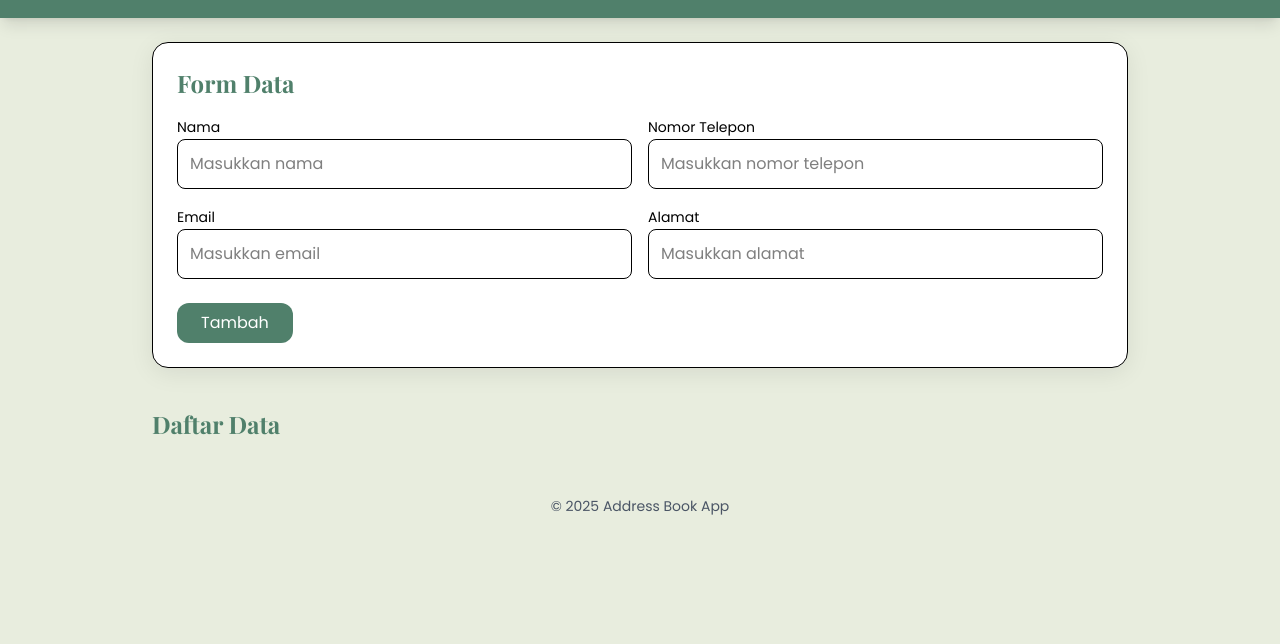
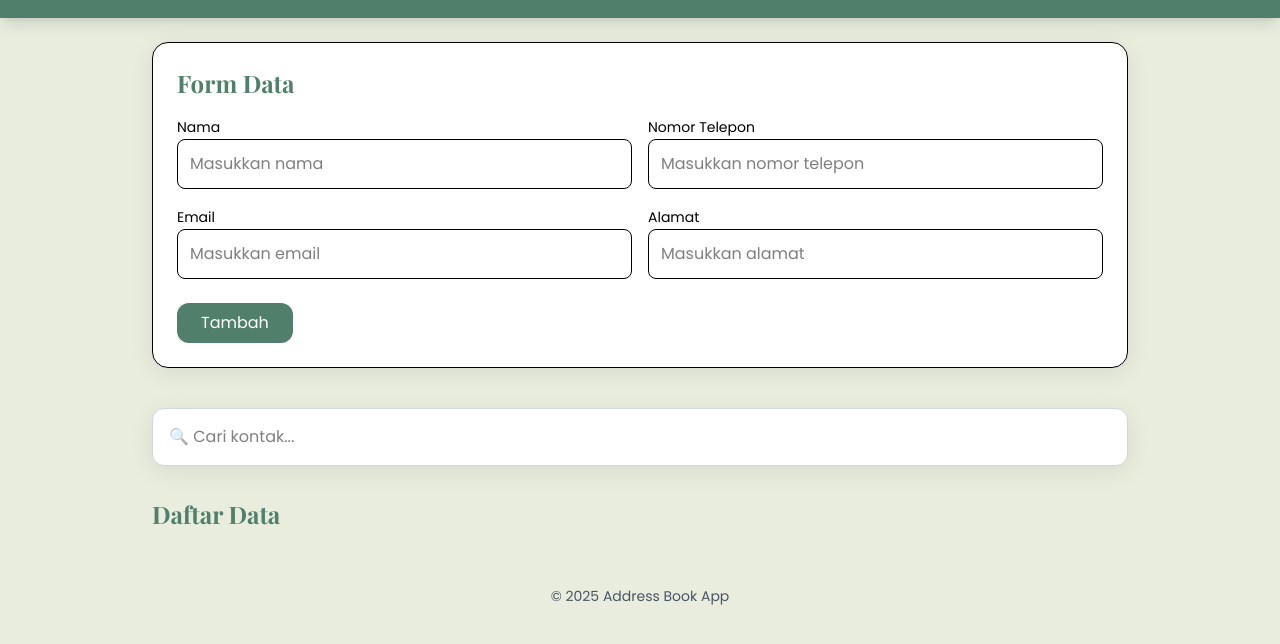
Before and after one commit to ftmahrhmt/address-book, a plain HTML site: page index.html in a window 1280 px wide. Shown: the part 90-734 px from the top of the page. Drawn offline with nearby package versions, Linux system fonts and the light colour scheme.

Commit message:
feat  : add input

```diff
--- a/index.html
+++ b/index.html
@@ -86,6 +86,15 @@
       </form>
     </section>
 
+    <!-- SECTION SEARCH -->
+    <section class="mb-8">
+      <input
+        id="searchInput"
+        type="text"
+        placeholder="🔍 Cari kontak..."
+        class="w-full p-4 bg-white border border-gray-300 rounded-xl soft-shadow focus:ring-2 focus:ring-[#50806B] transition"
+      />
+    </section>
 
     <!-- SECTION LIST -->
     <section>
```
